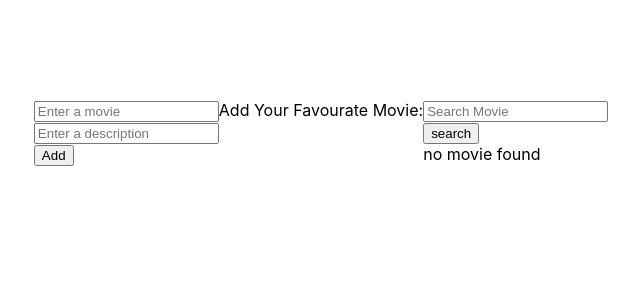
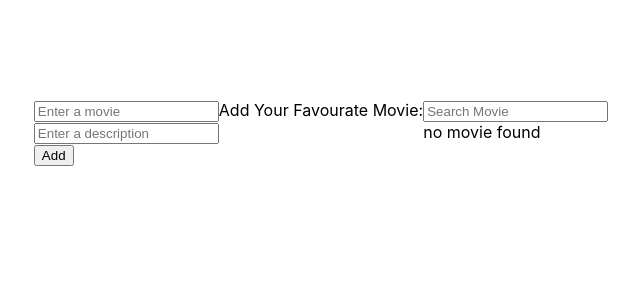
Before and after one commit to danielChuks/efass1, a React (Create React App) app: page / in a window 1280 px wide. Shown: the top 300 px of the page, without its empty margins (319-959 px from the left). Built offline with nearby package versions, Linux system fonts and the light colour scheme.

Commit message:
search working

```diff
--- a/src/components /Seacrch.tsx
+++ b/src/components /Seacrch.tsx
@@ -10,39 +10,26 @@ function Search() {
 
 
 
-const handleSearch = (e: any) => {
-    const filterValue = values.find(
-        (value) => value.movie === searchTerm
-
-        );
-
-
-        if(filterValue) setFoundMovie(filterValue);
-        console.log("this is filtered", filterValue)
-
-        console.log("this is the values ", values);
-        console.log("This is search term", searchTerm);
-    }
+const handleSearch = () => {
+    const filterValue = values.find((value) => value.movie.trim() === searchTerm.trim());
+            if(filterValue)
+                setFoundMovie(filterValue);
+}
 
  useEffect(() => {
-    console.log("this is found Movies", foundMovie);
- }, [foundMovie]);
+      handleSearch();
+ }, [searchTerm]);
 
 
 
   return (
     <div>
-
         <input
             placeholder='Search Movie'
             value={searchTerm}
             onChange={(e) => setSearchTerm(e.target.value)}
         />
         <div>
-
-            <div>
-                <button onClick={handleSearch}>search</button>
-            </div>
             {foundMovie ? foundMovie.movie : 'no movie found'}
         </div>
     </div>
```
